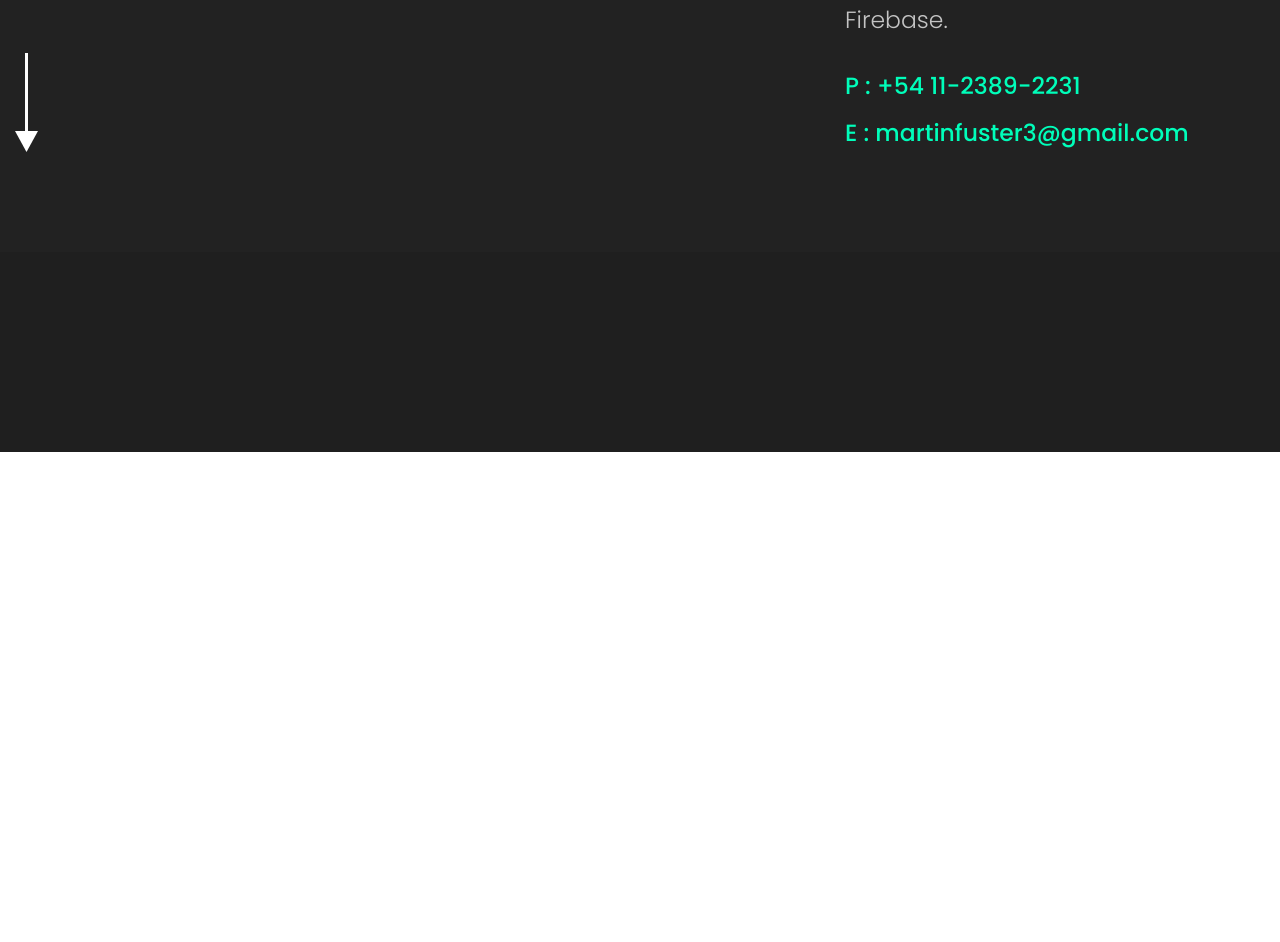
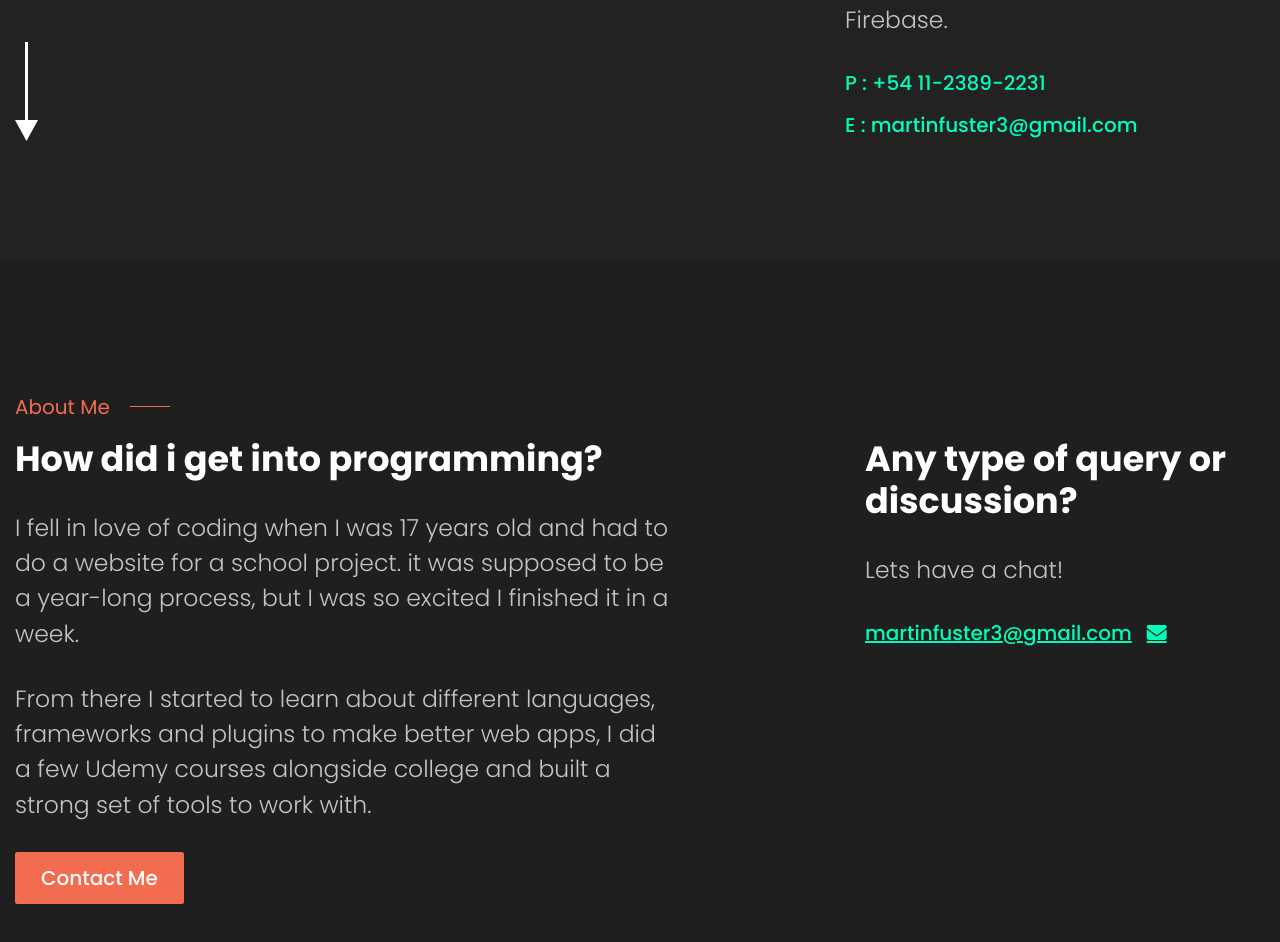
Before and after one commit to MartinFuster/Portfolio-Site, a React (Create React App) app: page /en-us in a window 1280 px wide. Shown: the part 548-1490 px from the top of the page. Before the commit the page ends 1000 px from the top, so only its background shows below. Built offline with nearby package versions, Linux system fonts and the light colour scheme.

Commit message:
about section completed

```diff
--- a/src/App.css
+++ b/src/App.css
@@ -104,7 +104,7 @@ body {
   color: var(--text-color); }
 
 .resume-contact {
-  font-size: 2.35rem;
+  font-size: 2rem;
   margin-bottom: 1rem;
   color: var(--color-tertiary); }
 
@@ -112,13 +112,44 @@ body {
   position: absolute;
   bottom: 0; }
 
+.title-main-color {
+  color: var(--color-secondary);
+  min-width: auto; }
+
+.bar-small {
+  width: 4rem;
+  background-color: var(--color-secondary); }
+
+.btn {
+  font-size: 2rem;
+  padding: 1rem 2.5rem;
+  background-color: var(--color-secondary);
+  color: white;
+  font-weight: 500; }
+  .btn:hover {
+    color: white; }
+
+.about-contact {
+  text-decoration: underline; }
+
+.envelope-icon,
+.envelope-icon:link,
+.envelope-icon:visited {
+  margin-left: 1.5rem;
+  color: var(--color-tertiary);
+  text-decoration: underline; }
+  .envelope-icon:hover,
+  .envelope-icon:link:hover,
+  .envelope-icon:visited:hover {
+    cursor: pointer; }
+
 .intro {
   background-color: var(--color-primary);
-  padding-bottom: 10rem; }
+  padding-bottom: 12rem; }
 
 .about {
   background-color: var(--color-primary-dark);
-  padding: 10rem 0; }
+  padding: 13rem 0; }
 
 .nav {
   display: flex;
@@ -144,6 +175,16 @@ body {
   align-items: center;
   margin-bottom: 1.5rem; }
 
+.about-info-section {
+  max-width: 66rem; }
+
+.about-content {
+  display: flex; }
+
+.about-contact-info {
+  margin-left: auto;
+  max-width: 40rem; }
+
 .u-unselectable-text {
   -webkit-user-select: none;
   /* Safari */
@@ -156,3 +197,6 @@ body {
 
 .u-no-margin {
   margin: 0 !important; }
+
+.u-no-decoration {
+  text-decoration: none; }
--- a/src/components/AboutEng.js
+++ b/src/components/AboutEng.js
@@ -3,7 +3,43 @@ import React from "react";
 function AboutEng() {
   return (
     <section className="about">
-      <div className="container"></div>
+      <div className="container">
+        <div className="about-content">
+          <div className="about-info-section">
+            <div className="title-container">
+              <div className="small-title-alt title-main-color">About Me</div>{" "}
+              <div className="bar bar-small"></div>
+            </div>
+            <h3 className="title">How did i get into programming?</h3>
+            <div className="text">
+              I fell in love of coding when I was 17 years old and had to do a
+              website for a school project. it was supposed to be a year-long
+              process, but I was so excited I finished it in a week.
+            </div>
+            <div className="text">
+              From there I started to learn about different languages,
+              frameworks and plugins to make better web apps, I did a few Udemy
+              courses alongside college and built a strong set of tools to work
+              with.
+            </div>
+            <div className="btn">Contact Me</div>
+          </div>
+          <div className="about-contact-info">
+            <div className="title-container">
+              <div className="small-title-alt title-main-color">&nbsp;</div>{" "}
+            </div>
+            <h3 className="title">Any type of query or discussion?</h3>
+            <div className="text">Lets have a chat!</div>
+            <div className="resume-contact u-no-margin about-contact">
+              martinfuster3<span className="u-no-decoration">@</span>gmail.com
+              <a
+                className="fas fa-envelope envelope-icon"
+                href="mailto:martinfuster3@gmail.com"
+              ></a>
+            </div>
+          </div>
+        </div>
+      </div>
     </section>
   );
 }
--- a/src/components/IntroEng.js
+++ b/src/components/IntroEng.js
@@ -19,7 +19,7 @@ function IntroEng() {
               <div className="bar"></div>
             </div>
             <h3 className="title">
-              Based in Buenos Aires, i'm a Full Stack Web Developer.
+              Based in Buenos Aires, I'm a Full Stack Web Developer.
             </h3>
             <div className="text">
               I'm specialized at building web apps with React.js, Node.js and
--- a/src/sass/_components.scss
+++ b/src/sass/_components.scss
@@ -90,7 +90,7 @@
 }
 
 .resume-contact {
-  font-size: 2.35rem;
+  font-size: 2rem;
   margin-bottom: 1rem;
   color: var(--color-tertiary);
 }
@@ -99,3 +99,41 @@
   position: absolute;
   bottom: 0;
 }
+
+.title-main-color {
+  color: var(--color-secondary);
+  min-width: auto;
+}
+
+.bar-small {
+  width: 4rem;
+  background-color: var(--color-secondary);
+}
+
+.btn {
+  font-size: 2rem;
+  padding: 1rem 2.5rem;
+  background-color: var(--color-secondary);
+  color: white;
+  font-weight: 500;
+
+  &:hover {
+    color: white;
+  }
+}
+
+.about-contact {
+  text-decoration: underline;
+}
+
+.envelope-icon,
+.envelope-icon:link,
+.envelope-icon:visited {
+  margin-left: 1.5rem;
+  color: var(--color-tertiary);
+  text-decoration: underline;
+
+  &:hover {
+    cursor: pointer;
+  }
+}
--- a/src/sass/_layout.scss
+++ b/src/sass/_layout.scss
@@ -1,11 +1,11 @@
 .intro {
   background-color: var(--color-primary);
-  padding-bottom: 10rem;
+  padding-bottom: 12rem;
 }
 
 .about {
   background-color: var(--color-primary-dark);
-  padding: 10rem 0;
+  padding: 13rem 0;
 }
 
 .nav {
@@ -36,3 +36,16 @@
   align-items: center;
   margin-bottom: 1.5rem;
 }
+
+.about-info-section {
+  max-width: 66rem;
+}
+
+.about-content {
+  display: flex;
+}
+
+.about-contact-info {
+  margin-left: auto;
+  max-width: 40rem;
+}
--- a/src/sass/_utilities.scss
+++ b/src/sass/_utilities.scss
@@ -7,3 +7,7 @@
 .u-no-margin {
   margin: 0 !important;
 }
+
+.u-no-decoration {
+  text-decoration: none;
+}
```
